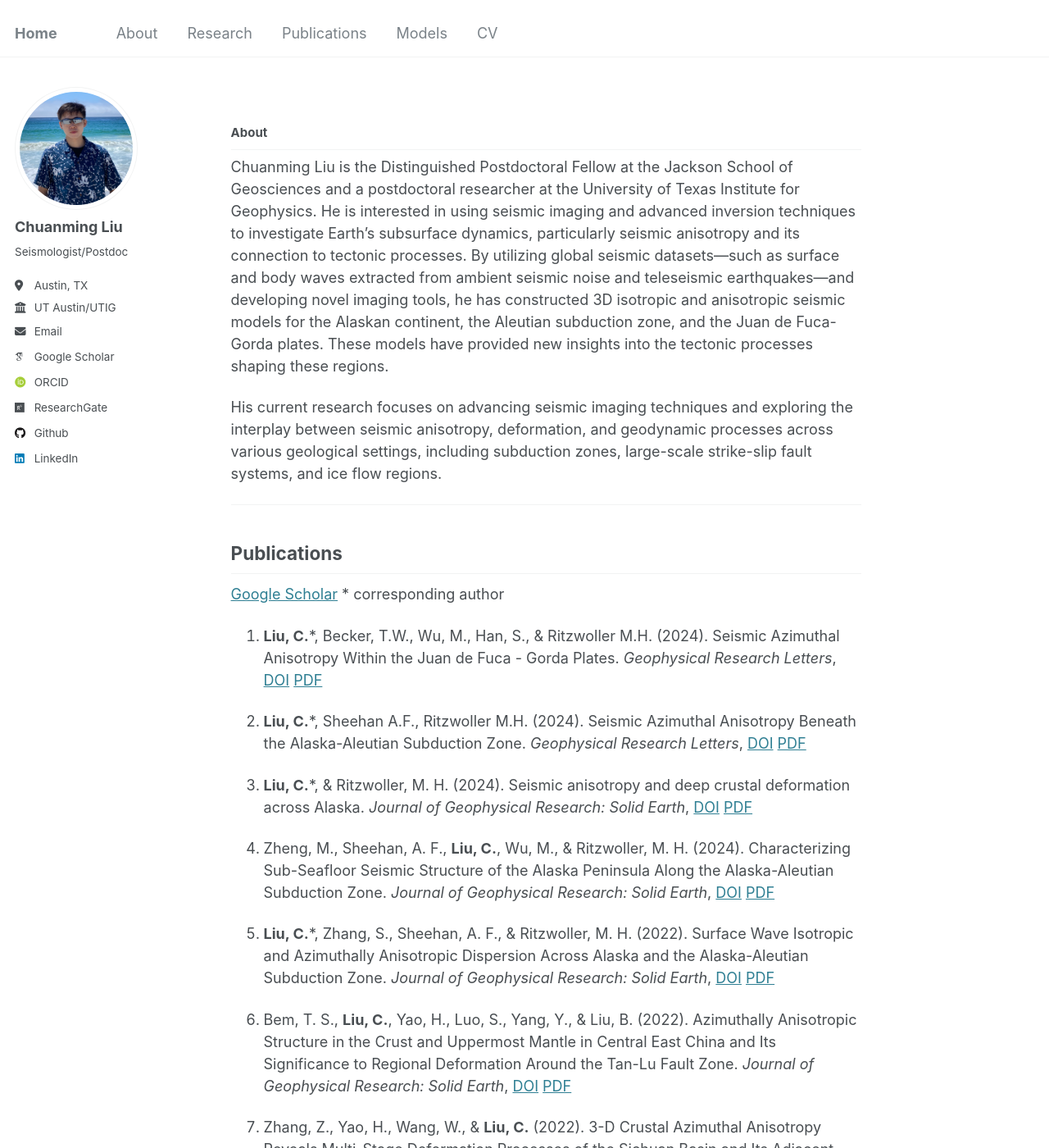
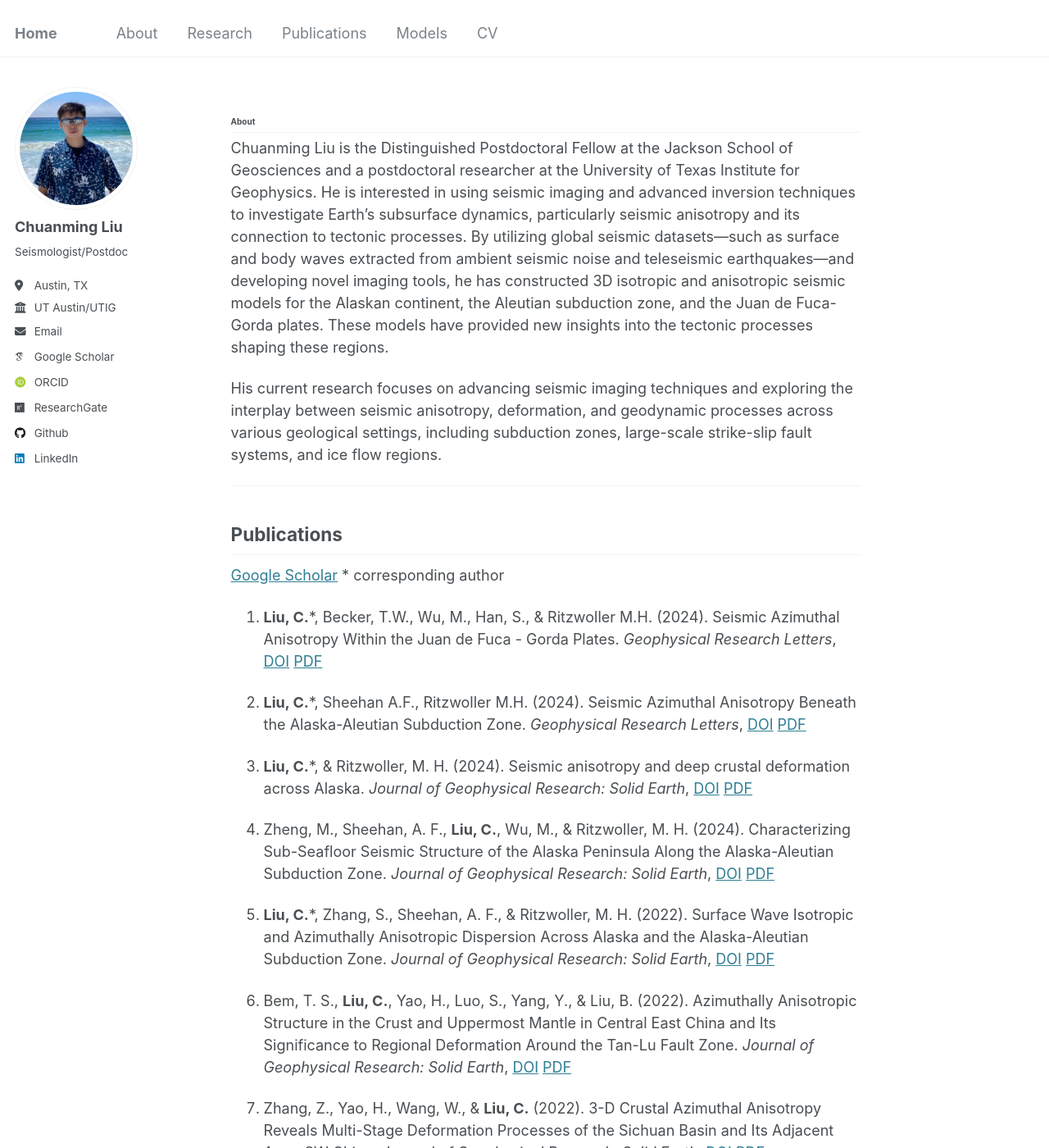
Before and after one commit to Chuanming-Liu/Chuanming-Liu.github.io, a Jekyll site: the page built from _pages/about.md, in a window 1280 px wide and 1400 px high. Shown: the whole window at 82% size. Built offline with Jekyll 4.4.1, drawn with Linux system fonts in a browser that asks for light colours; some web fonts are replaced.

Commit message:
Adjusted font size for About section

```diff
--- a/assets/css/main.scss
+++ b/assets/css/main.scss
@@ -55,6 +55,6 @@
 // }
 
 #about {
-  font-size: 15px; /* Adjust paragraph text size */
+  font-size: 10px; /* Adjust paragraph text size */
   line-height: 1.6; /* Improve readability */
 }
```
